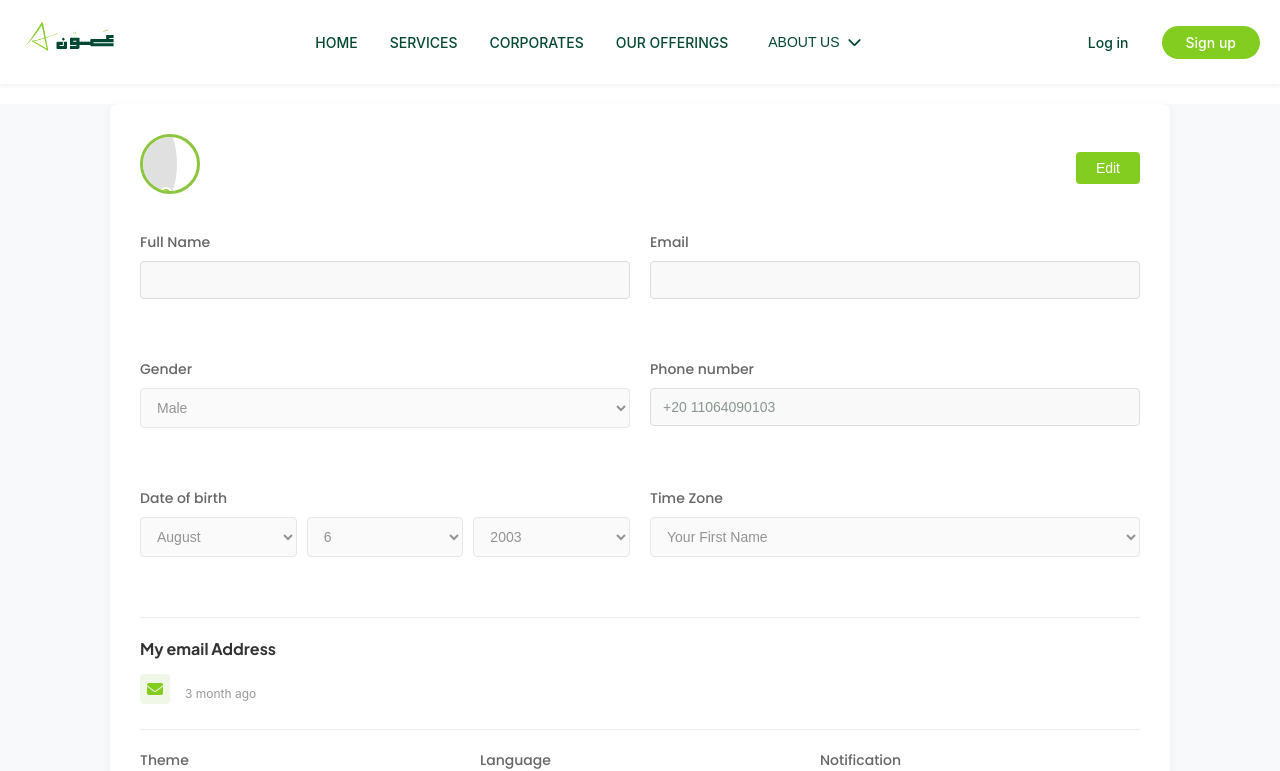
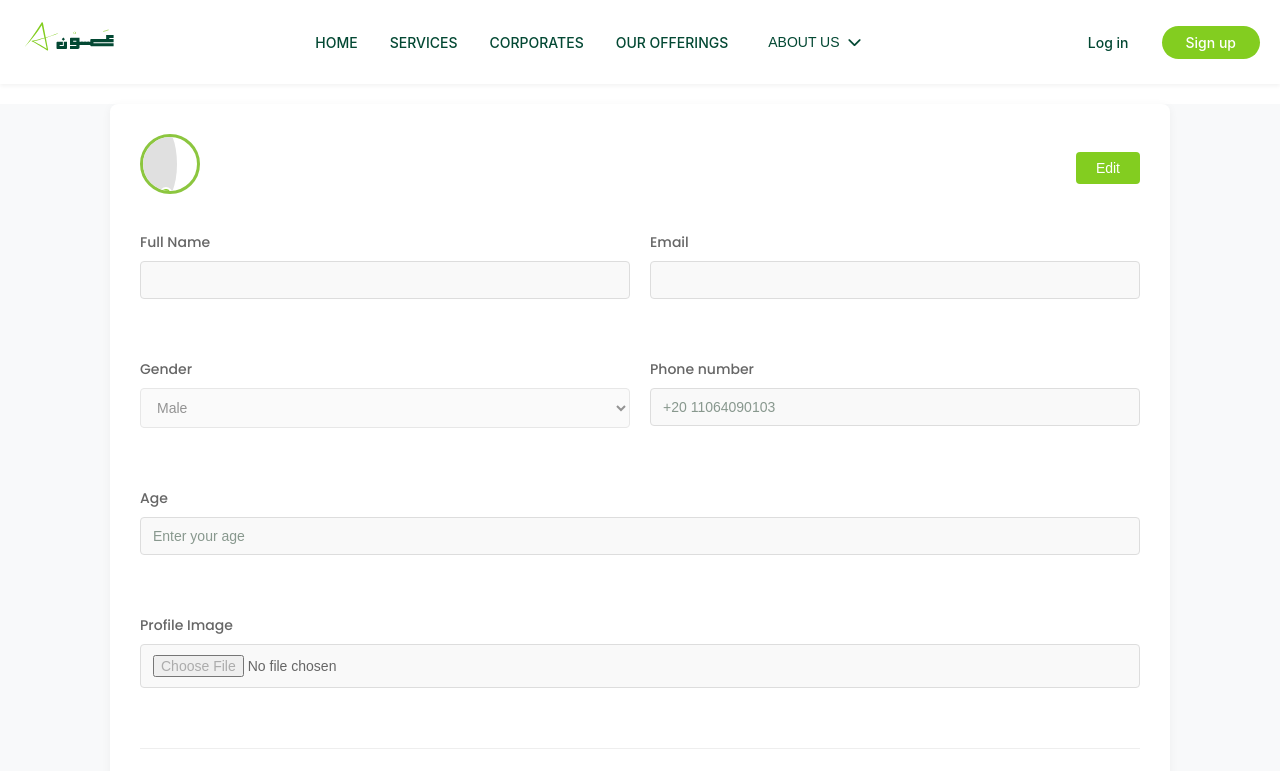
Before and after one commit to KarimmAyman/FrontReactApp, a React (Vite) app: page /profile-settings in a window 1280 px wide. Shown: the top 771 px of the page. Built offline with nearby package versions, Linux system fonts and the light colour scheme.

Commit message:
link login with profile[not all]

```diff
--- a/src/Components/UserDropdown/UserDropdown.jsx
+++ b/src/Components/UserDropdown/UserDropdown.jsx
@@ -13,7 +13,11 @@ function UserDropdown() {
     <div className="user-dropdown">
       <div className="user-header">
         <div className="user-image">
-          <img src="../../assets/Aoun1.svg" alt="" />
+          {user?.profileImage ? (
+            <img src={user.profileImage} alt={user?.name} />
+          ) : (
+            <div className="avatar-placeholder"></div>
+          )}
         </div>
         <div className="user-info">
           <h3>{user?.name || "Mohamed Kord"}</h3>
--- a/src/Pages/LoginPage/Login.jsx
+++ b/src/Pages/LoginPage/Login.jsx
@@ -51,23 +51,22 @@ function Login() {
       }
 
       // نجاح تسجيل الدخول
-      login({
-        user: {
-          email: formData.email,
-          // يمكن إضافة المزيد من بيانات المستخدم من الرد
-          name: data.fullName || "",
-          token: data.token || "",
-        },
-        token: data.token,
-      });
+      const userData = {
+        email: formData.email,
+        name: data.fullName || "",
+        token: data.token || "",
+        // إضافة أي معلومات أخرى تحتاجها
+      };
+
+      login(userData);
 
       // حفظ التوكن في localStorage إذا تم اختيار "تذكرني"
       if (formData.rememberMe && data.token) {
         localStorage.setItem("token", data.token);
       }
 
-      // التوجيه للصفحة الرئيسية
-      navigate("/");
+      // التوجيه للصفحة الشخصية
+      navigate("/profile", { state: { user: userData } });
     } catch (err) {
       console.error("Login error:", err);
       setError(
--- a/src/Pages/Profile/Profile.jsx
+++ b/src/Pages/Profile/Profile.jsx
@@ -1,11 +1,15 @@
 import { useState } from "react";
-import { Link } from "react-router-dom";
+import { Link, useLocation } from "react-router-dom";
 import { useAuth } from "../../context/useAuth";
 import "./Profile.css";
 
 const Profile = () => {
   const { user } = useAuth();
+  const location = useLocation();
   const [activeTab, setActiveTab] = useState("Housing");
+
+  // استخدام بيانات المستخدم المرسلة
+  const userData = location.state?.user || user;
 
   // Example data - in a real app, this would come from an API
   const userPosts = [
--- a/src/Pages/Profile/ProfileSettings.jsx
+++ b/src/Pages/Profile/ProfileSettings.jsx
@@ -11,9 +11,7 @@ const ProfileSettings = () => {
     email: "",
     gender: "Male",
     phoneNumber: "",
-    birthMonth: "August",
-    birthDay: "6",
-    birthYear: "2003",
+    age: "",
     timeZone: "",
     theme: "light",
     language: "Eng",
@@ -27,9 +25,7 @@ const ProfileSettings = () => {
         email: user.email || "mohamedkord27@gmail.com",
         gender: user.gender || "Male",
         phoneNumber: user.phoneNumber || "",
-        birthMonth: user.birthMonth || "August",
-        birthDay: user.birthDay || "6",
-        birthYear: user.birthYear || "2003",
+        age: user.age || "",
         timeZone: user.timeZone || "",
         theme: user.theme || "light",
         language: user.language || "Eng",
@@ -46,7 +42,6 @@ const ProfileSettings = () => {
     });
   };
 
-  // Keep your existing handleImageUpload function
   const handleImageUpload = (e) => {
     if (e.target.files && e.target.files[0]) {
       const reader = new FileReader();
@@ -63,7 +58,9 @@ const ProfileSettings = () => {
 
   const handleSubmit = (e) => {
     e.preventDefault();
-    // Make sure your updateUserProfile function exists in your AuthContext
+    const currentYear = new Date().getFullYear();
+    const birthYear = currentYear - parseInt(formData.age, 10);
+
     if (updateUserProfile) {
       updateUserProfile({
         ...user,
@@ -71,9 +68,7 @@ const ProfileSettings = () => {
         email: formData.email,
         gender: formData.gender,
         phoneNumber: formData.phoneNumber,
-        birthMonth: formData.birthMonth,
-        birthDay: formData.birthDay,
-        birthYear: formData.birthYear,
+        birthYear: birthYear.toString(),
         timeZone: formData.timeZone,
         theme: formData.theme,
         language: formData.language,
@@ -82,24 +77,6 @@ const ProfileSettings = () => {
     }
     setIsEditMode(false);
   };
-
-  const months = [
-    "January",
-    "February",
-    "March",
-    "April",
-    "May",
-    "June",
-    "July",
-    "August",
-    "September",
-    "October",
-    "November",
-    "December",
-  ];
-
-  const days = Array.from({ length: 31 }, (_, i) => (i + 1).toString());
-  const years = Array.from({ length: 50 }, (_, i) => (2023 - i).toString());
 
   return (
     <div className="profile-settings-page">
@@ -180,60 +157,28 @@ const ProfileSettings = () => {
             </div>
 
             <div className="form-row">
-              <div className="form-group date-group">
-                <label>Date of birth</label>
-                <div className="date-inputs">
-                  <select
-                    name="birthMonth"
-                    value={formData.birthMonth}
-                    onChange={handleInputChange}
-                    disabled={!isEditMode}
-                  >
-                    {months.map((month) => (
-                      <option key={month} value={month}>
-                        {month}
-                      </option>
-                    ))}
-                  </select>
-                  <select
-                    name="birthDay"
-                    value={formData.birthDay}
-                    onChange={handleInputChange}
-                    disabled={!isEditMode}
-                  >
-                    {days.map((day) => (
-                      <option key={day} value={day}>
-                        {day}
-                      </option>
-                    ))}
-                  </select>
-                  <select
-                    name="birthYear"
-                    value={formData.birthYear}
-                    onChange={handleInputChange}
-                    disabled={!isEditMode}
-                  >
-                    {years.map((year) => (
-                      <option key={year} value={year}>
-                        {year}
-                      </option>
-                    ))}
-                  </select>
-                </div>
-              </div>
               <div className="form-group">
-                <label>Time Zone</label>
-                <select
-                  name="timeZone"
-                  value={formData.timeZone}
+                <label>Age</label>
+                <input
+                  type="number"
+                  name="age"
+                  value={formData.age}
                   onChange={handleInputChange}
                   disabled={!isEditMode}
-                >
-                  <option value="">Your First Name</option>
-                  <option value="GMT+2">GMT+2 (Cairo)</option>
-                  <option value="GMT+3">GMT+3 (Riyadh)</option>
-                  <option value="GMT+0">GMT+0 (London)</option>
-                </select>
+                  placeholder="Enter your age"
+                />
+              </div>
+            </div>
+
+            <div className="form-row">
+              <div className="form-group">
+                <label>Profile Image</label>
+                <input
+                  type="file"
+                  accept="image/*"
+                  onChange={handleImageUpload}
+                  disabled={!isEditMode}
+                />
               </div>
             </div>
 
```
Also changed, not shown: src/Pages/Profile/Dashboard/UserDashboard.jsx (added, +119 -0 lines).
